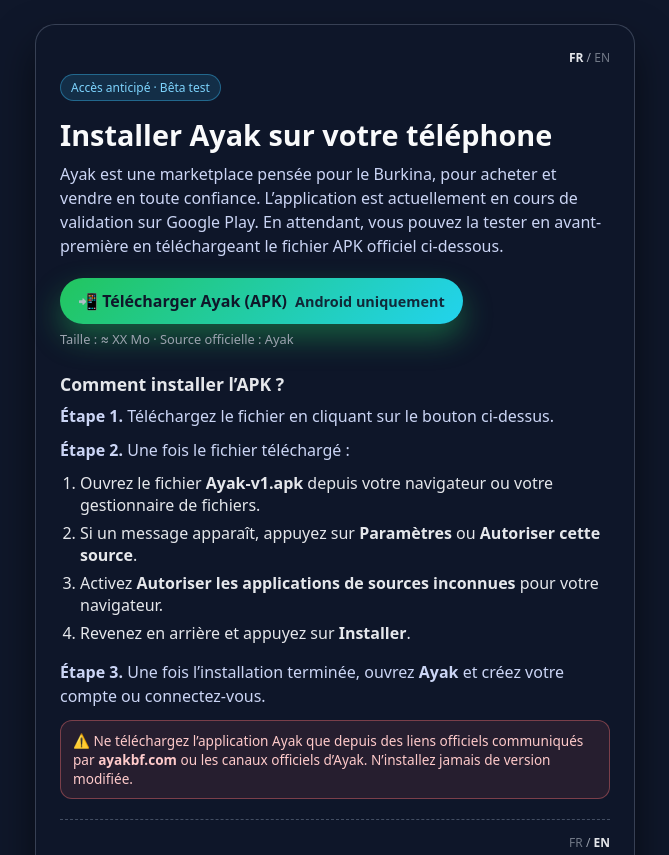
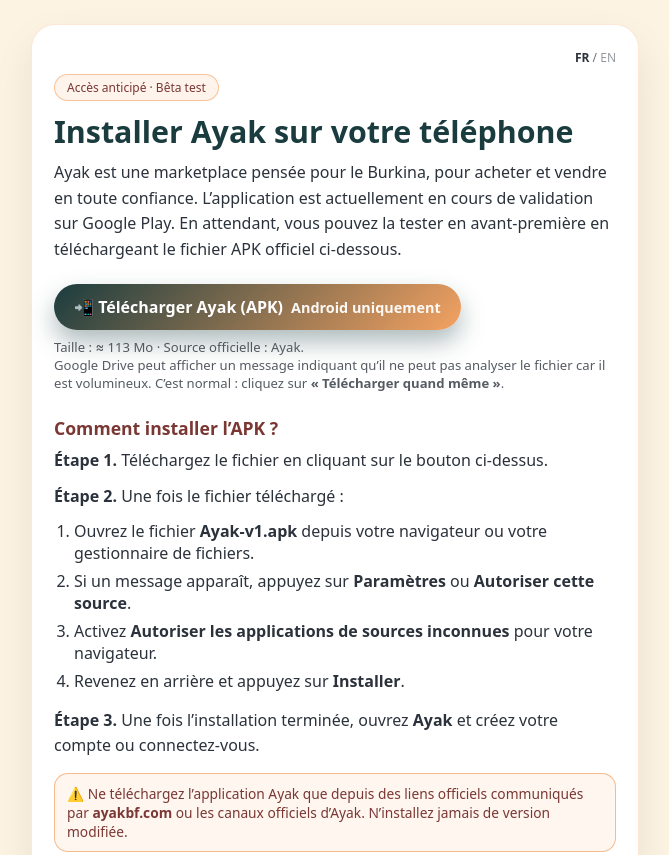
Before and after one commit to Ayak-project/Ayak_Download, a plain HTML site: page index.html in a window 1280 px wide. Shown: the top 855 px of the page, without its empty margins (305-974 px from the left). Drawn offline with Linux system fonts and the light colour scheme.

Commit message:
Modified the download link and style of the web

```diff
--- a/index.html
+++ b/index.html
@@ -9,133 +9,172 @@
     content="Téléchargez l'application Ayak en avant-première et testez la marketplace pensée pour le Burkina."
   />
   <style>
+    :root {
+      --ayak-primary: #1b3c3e;
+      --ayak-accent: #f4a261;
+      --ayak-text: #2b323b;
+      --ayak-text-secondary: #7a3733;
+      --ayak-bg: #fdf3e2;        /* beige background */
+      --ayak-card-bg: #ffffff;   /* white card */
+    }
+
+    * {
+      box-sizing: border-box;
+    }
+
     body {
       font-family: system-ui, -apple-system, BlinkMacSystemFont, "Segoe UI", sans-serif;
       margin: 0;
       padding: 0;
-      background: #0f172a;
-      color: #e5e7eb;
+      background: var(--ayak-bg);
+      color: var(--ayak-text);
       display: flex;
       justify-content: center;
     }
+
     .container {
-      max-width: 600px;
+      max-width: 640px;
       width: 100%;
       padding: 24px 16px 40px;
     }
+
     .card {
-      background: rgba(15, 23, 42, 0.9);
-      border-radius: 20px;
-      padding: 24px;
-      box-shadow: 0 20px 40px rgba(0, 0, 0, 0.55);
-      border: 1px solid rgba(148, 163, 184, 0.3);
+      background: var(--ayak-card-bg);
+      border-radius: 24px;
+      padding: 24px 22px 28px;
+      box-shadow: 0 18px 40px rgba(0, 0, 0, 0.08);
+      border: 1px solid rgba(244, 162, 97, 0.25);
     }
+
+    .logo {
+      display: block;
+      margin: 0 auto 12px;
+      max-width: 120px;
+    }
+
     h1 {
-      font-size: 1.8rem;
+      font-size: 1.9rem;
       margin-top: 0;
       margin-bottom: 8px;
-      color: #f9fafb;
+      color: var(--ayak-primary);
+      text-align: left;
     }
+
     h2 {
       font-size: 1.1rem;
       margin-top: 24px;
       margin-bottom: 8px;
-      color: #e5e7eb;
+      color: var(--ayak-text-secondary);
     }
+
     p {
       margin-top: 4px;
       margin-bottom: 10px;
-      line-height: 1.5;
-      color: #cbd5f5;
+      line-height: 1.6;
+      color: var(--ayak-text);
     }
+
     .badge {
       display: inline-block;
       font-size: 0.75rem;
-      padding: 4px 10px;
+      padding: 4px 12px;
       border-radius: 999px;
-      background: rgba(56, 189, 248, 0.15);
-      color: #7dd3fc;
-      border: 1px solid rgba(56, 189, 248, 0.4);
-      margin-bottom: 14px;
+      background: rgba(244, 162, 97, 0.12);
+      color: var(--ayak-text-secondary);
+      border: 1px solid rgba(244, 162, 97, 0.6);
+      margin-bottom: 10px;
     }
+
     .download-btn {
       display: inline-flex;
       align-items: center;
       justify-content: center;
-      padding: 12px 18px;
+      padding: 12px 20px;
       border-radius: 999px;
       border: none;
       font-size: 1rem;
       font-weight: 600;
       cursor: pointer;
       text-decoration: none;
-      margin-top: 10px;
+      margin-top: 12px;
       margin-bottom: 4px;
-      background: linear-gradient(135deg, #22c55e, #22d3ee);
-      color: #0f172a;
-      box-shadow: 0 14px 30px rgba(34, 197, 94, 0.4);
+      background: linear-gradient(135deg, var(--ayak-primary), var(--ayak-accent));
+      color: #ffffff;
+      box-shadow: 0 12px 24px rgba(27, 60, 62, 0.35);
       transition: transform 0.08s ease, box-shadow 0.08s ease, opacity 0.12s ease;
     }
+
     .download-btn span {
       margin-left: 8px;
       font-size: 0.9rem;
-      opacity: 0.9;
+      opacity: 0.95;
     }
+
     .download-btn:active {
       transform: translateY(2px);
-      box-shadow: 0 6px 18px rgba(15, 23, 42, 0.9);
-      opacity: 0.9;
+      box-shadow: 0 6px 14px rgba(27, 60, 62, 0.45);
+      opacity: 0.96;
     }
+
     .apk-note {
-      font-size: 0.8rem;
-      color: #9ca3af;
-      margin-top: 2px;
+      font-size: 0.82rem;
+      color: rgba(43, 50, 59, 0.8);
+      margin-top: 4px;
       margin-bottom: 12px;
     }
+
     ol {
       padding-left: 20px;
       margin-top: 6px;
     }
+
     li {
       margin-bottom: 6px;
     }
+
     .warning {
-      background: rgba(248, 113, 113, 0.1);
-      border-radius: 12px;
+      background: rgba(244, 162, 97, 0.1);
+      border-radius: 14px;
       padding: 10px 12px;
-      border: 1px solid rgba(248, 113, 113, 0.4);
-      font-size: 0.85rem;
-      color: #fecaca;
-      margin-top: 12px;
+      border: 1px solid rgba(244, 162, 97, 0.7);
+      font-size: 0.86rem;
+      color: var(--ayak-text-secondary);
+      margin-top: 14px;
     }
+
     .footer {
-      font-size: 0.75rem;
+      font-size: 0.78rem;
       margin-top: 18px;
-      color: #9ca3af;
+      color: rgba(43, 50, 59, 0.7);
     }
+
     .lang-switch {
       font-size: 0.75rem;
       text-align: right;
       margin-bottom: 8px;
-      color: #9ca3af;
+      color: rgba(43, 50, 59, 0.7);
     }
+
     .lang-switch span {
       opacity: 0.7;
     }
+
     .lang-switch strong {
-      color: #e5e7eb;
+      color: var(--ayak-text);
     }
+
     .section-en {
       margin-top: 20px;
       padding-top: 14px;
-      border-top: 1px dashed rgba(148, 163, 184, 0.4);
+      border-top: 1px dashed rgba(244, 162, 97, 0.6);
     }
+
     @media (max-width: 480px) {
       .card {
-        padding: 18px;
+        padding: 20px 16px 24px;
       }
       h1 {
-        font-size: 1.45rem;
+        font-size: 1.6rem;
       }
     }
   </style>
@@ -147,6 +186,9 @@
         <strong>FR</strong> / <span>EN</span>
       </div>
 
+      <!-- Quand tu auras ton logo hébergé, remplace SRC par son URL -->
+      <!-- <img src="https://ayakbf.com/logo.png" alt="Logo Ayak" class="logo" /> -->
+
       <span class="badge">Accès anticipé · Bêta test</span>
       <h1>Installer Ayak sur votre téléphone</h1>
       <p>
@@ -155,12 +197,15 @@
         vous pouvez la tester en avant-première en téléchargeant le fichier APK officiel ci-dessous.
       </p>
 
-      <a class="download-btn" href="/Ayak-v1.apk">
+      <a class="download-btn" href="https://drive.google.com/uc?export=download&id=1BTFBSnibaRRH_6g2xs1KL8fFbJbgmXKw&confirm=t">
         📲 Télécharger Ayak (APK)
         <span>Android uniquement</span>
       </a>
       <div class="apk-note">
-        Taille : ≈ XX Mo · Source officielle : Ayak
+        Taille : ≈ 113 Mo · Source officielle : Ayak.<br />
+        Google Drive peut afficher un message indiquant qu’il ne peut pas analyser
+        le fichier car il est volumineux. C’est normal : cliquez sur
+        <strong>« Télécharger quand même »</strong>.
       </div>
 
       <h2>Comment installer l’APK ?</h2>
```
Also changed, not shown: 1 other file.
